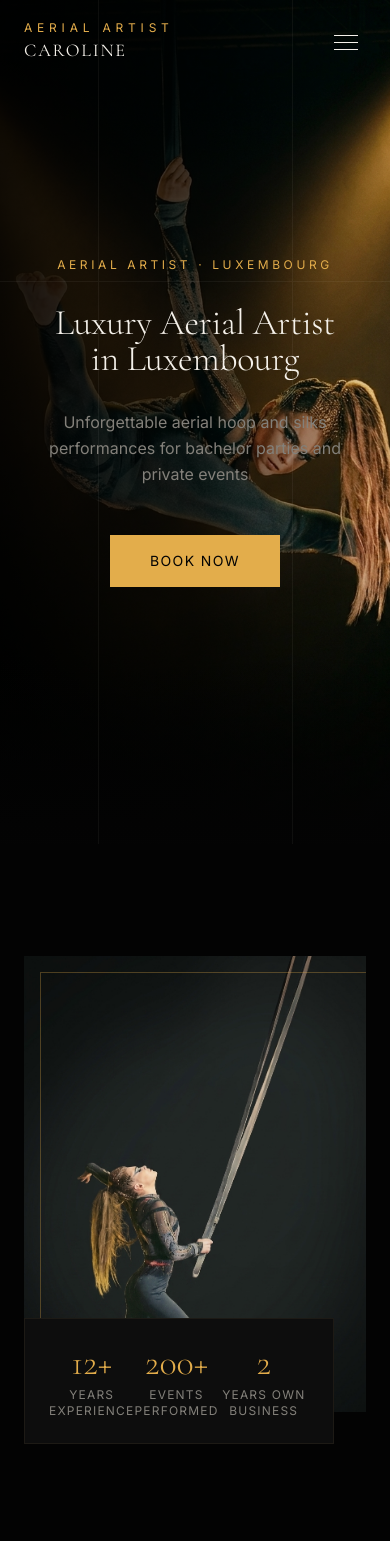
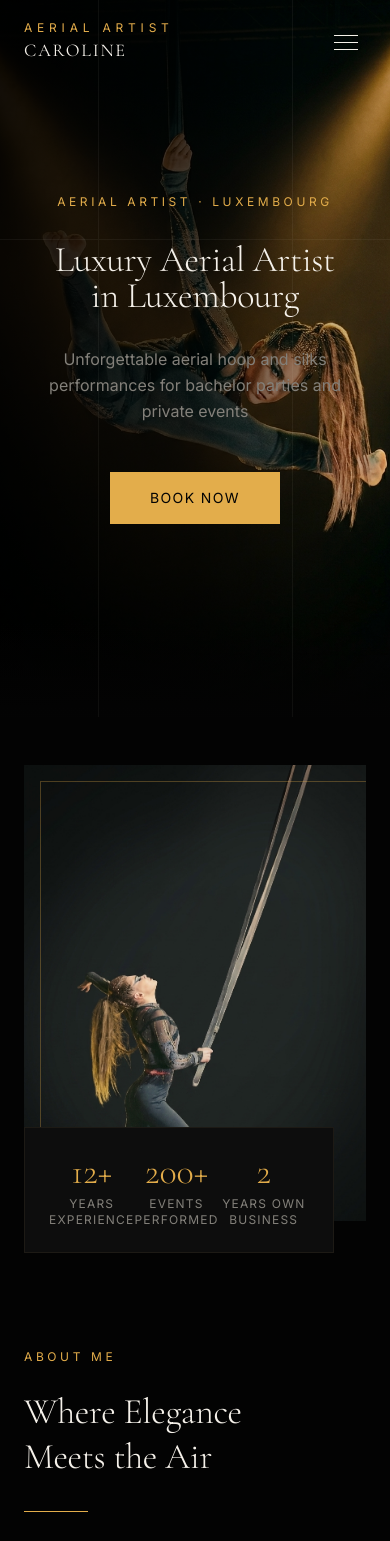
Before and after one commit to cykoravish/arial-hoop-arteng, a Next.js app: page / in a window 390 px wide. Shown: the top 1541 px of the page. Built offline with nearby package versions, Linux system fonts and the light colour scheme.

Commit message:
update About and Hero components styles; remove unused gallery image

```diff
--- a/components/about.tsx
+++ b/components/about.tsx
@@ -13,7 +13,7 @@ export function About() {
   ]
 
   return (
-    <section id="about" className="py-28 md:py-36 px-6 bg-background" aria-labelledby="about-heading">
+    <section id="about" className="pt-12 pb-20 md:py-36 px-6 bg-background" aria-labelledby="about-heading">
       <div className="max-w-7xl mx-auto">
         <div className="grid md:grid-cols-2 gap-16 lg:gap-24 items-center">
           {/* Image side */}
--- a/components/hero.tsx
+++ b/components/hero.tsx
@@ -13,7 +13,7 @@ export function Hero() {
 
   return (
     <section
-      className="relative min-h-screen flex items-center justify-center md:justify-start overflow-hidden"
+      className="relative min-h-[85vh] md:min-h-screen flex items-center justify-center md:justify-start overflow-hidden"
       aria-label="Hero"
     >
       {/* Background image */}
@@ -29,7 +29,7 @@ export function Hero() {
         {/* Dark overlay */}
         <div className="absolute inset-0 bg-gradient-to-r from-black/90 via-black/70 to-transparent md:from-black/85 md:via-black/60" />{" "}
         {/* Bottom fade */}
-        <div className="absolute bottom-0 left-0 right-0 h-48 bg-gradient-to-t from-background to-transparent" />
+        <div className="absolute bottom-0 left-0 right-0 h-24 md:h-48 bg-gradient-to-t from-background to-transparent" />
       </div>
 
       {/* Decorative grid lines */}
```
Also changed, not shown: public/images/gallery-6.jpg (deleted).
